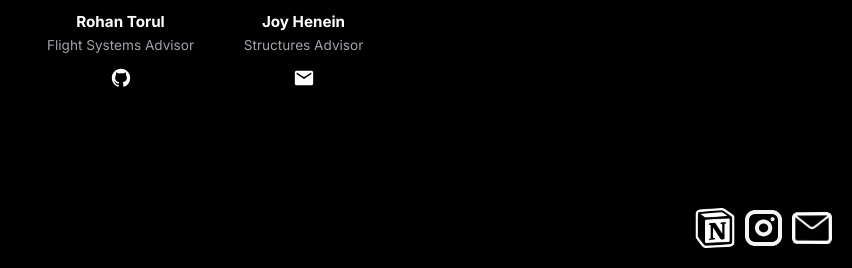
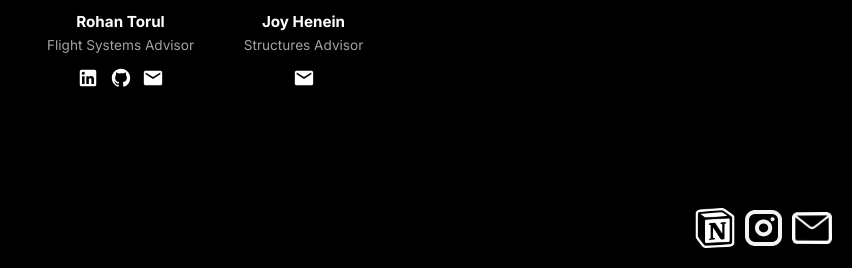
Before and after one commit to Phoenix-UAV/Phoenixuav.ca, an Astro site in the folder phoenixUAV/: page /about in a window 1280 px wide. Shown: the part 3845-4113 px from the top of the page, without its empty margins (428-1280 px from the left). Built offline with nearby package versions, Linux system fonts and the light colour scheme; Astro itself is replaced by a stand-in of ours.

Commit message:
rohan update

```diff
--- a/phoenixUAV/src/data/teamMembers.js
+++ b/phoenixUAV/src/data/teamMembers.js
@@ -207,6 +207,8 @@ export const subteamMembers = [
         role: "Flight Systems Advisor",
         image: "/Team-members/Rohan.png",
         github: "https://github.com/RohanTorul",
+        linkedin: "https://www.linkedin.com/in/rohan-k-torul/",
+        email: "rohan@torul.org"
       },
 
       {
```
Also changed, not shown: phoenixUAV/public/Team-members/Rohan.png.
